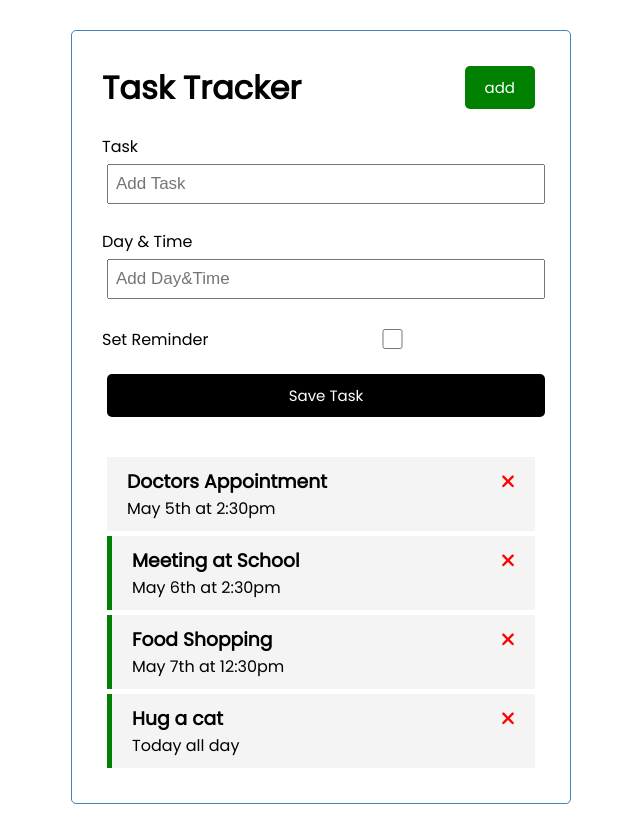
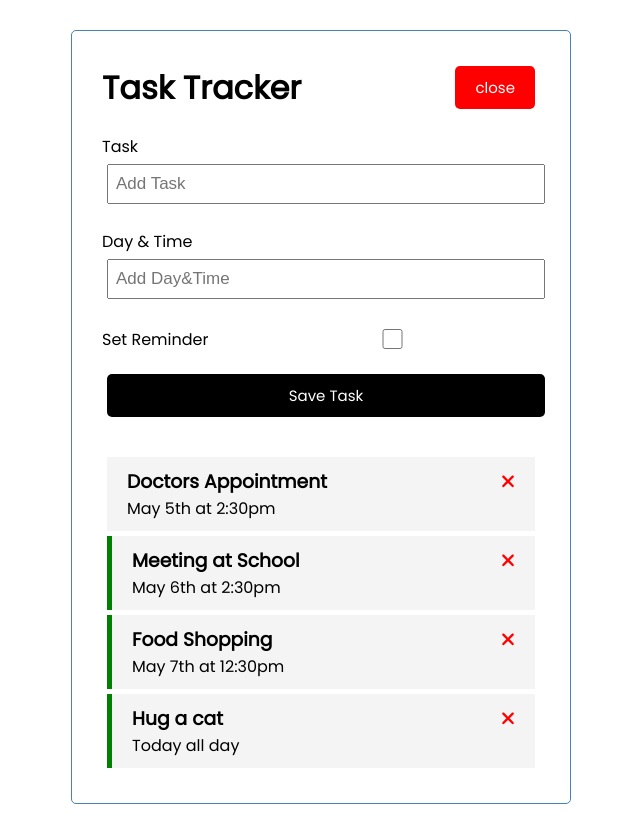
Before and after one commit to MiriFurman1/Angular-Task-Tracker, an Angular app: page / in a window 1280 px wide. Both pictures are taken after a click on the button "add". Shown: the whole page, without its empty margins (319-959 px from the left). Built offline with nearby package versions, Linux system fonts and the light colour scheme; data requests are answered from the project's data file.

Commit message:
toggle add form

```diff
--- a/src/app/components/add-task/add-task.component.html
+++ b/src/app/components/add-task/add-task.component.html
@@ -1,4 +1,4 @@
-<form class="add-form" (ngSubmit)="onSubmit()">
+<form *ngIf="showAddTask" class="add-form" (ngSubmit)="onSubmit()">
   <div class="form-control">
     <label for="text">Task</label>
     <input
--- a/src/app/components/add-task/add-task.component.ts
+++ b/src/app/components/add-task/add-task.component.ts
@@ -1,5 +1,7 @@
 import { Component ,Output, EventEmitter} from '@angular/core';
 import { Task } from 'src/app/Task';
+import { UiService } from 'src/app/services/ui.service';
+import {Subscription} from 'rxjs'
 
 @Component({
   selector: 'app-add-task',
@@ -11,6 +13,12 @@
   text: string = '';
   day: string = '';
   reminder: boolean = false;
+  showAddTask:boolean=false;
+  subscription:Subscription=new Subscription;
+
+constructor(private uiService:UiService){
+    this.subscription=this.uiService.onToggle().subscribe(value=>this.showAddTask=value)
+}
 
   onSubmit() {
     if (!this.text) {
--- a/src/app/components/header/header.component.html
+++ b/src/app/components/header/header.component.html
@@ -1,4 +1,8 @@
 <header>
   <h1>{{ title }}</h1>
-  <app-button color="green" text="add" (btnClick)="toggleAddTask()" ></app-button>
+  <app-button
+    color="{{ showAddTask ? 'red' : 'green' }}"
+    text="{{ showAddTask ? 'close' : 'add' }}"
+    (btnClick)="toggleAddTask()"
+  ></app-button>
 </header>
--- a/src/app/components/header/header.component.ts
+++ b/src/app/components/header/header.component.ts
@@ -1,4 +1,6 @@
 import { Component } from '@angular/core';
+import { UiService } from 'src/app/services/ui.service';
+import {Subscription} from 'rxjs'
 
 @Component({
   selector: 'app-header',
@@ -7,9 +9,13 @@
 })
 export class HeaderComponent {
   title:string = 'Task Tracker';
+  showAddTask:boolean=false;
+  subscription:Subscription=new Subscription;
 
+  constructor(private uiService:UiService) {
+    this.subscription=this.uiService.onToggle().subscribe(value=>this.showAddTask=value)
+  }
   toggleAddTask(){
-    console.log('toggle');
-
+    this.uiService.toggleAddTask();
   }
 }
--- /dev/null
+++ b/src/app/services/ui.service.ts
@@ -0,0 +1,21 @@
+import { Injectable } from '@angular/core';
+import {Observable, Subject} from 'rxjs'
+@Injectable({
+  providedIn: 'root'
+})
+export class UiService {
+private showAddTask:boolean=false;
+private subject=new Subject<any>();
+
+  constructor() { }
+
+  toggleAddTask():void{
+
+    this.showAddTask=!this.showAddTask
+    this.subject.next(this.showAddTask)
+  }
+
+  onToggle(): Observable<any>{
+    return this.subject.asObservable();
+  }
+}
```
Also changed, not shown: 1 other file (tests, documents, lock files or other folders).
